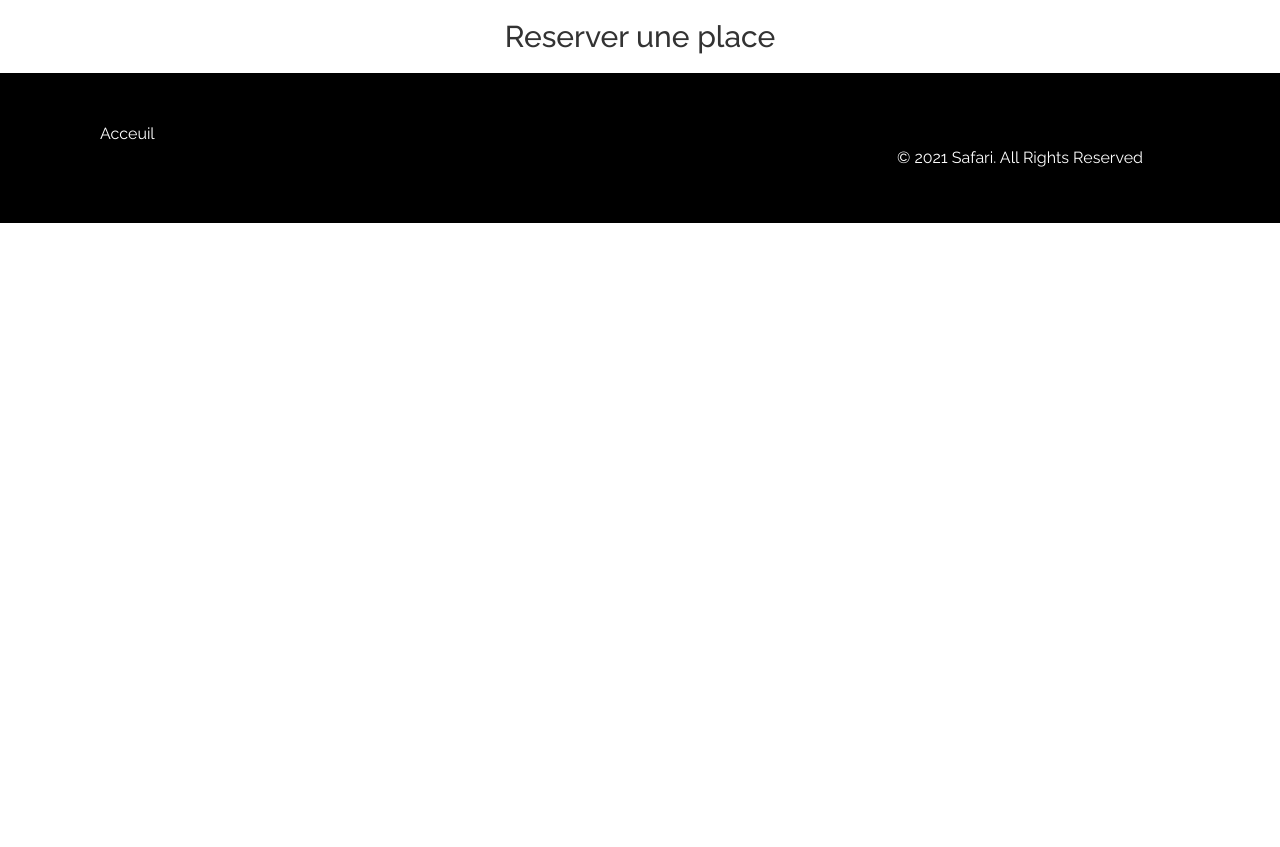
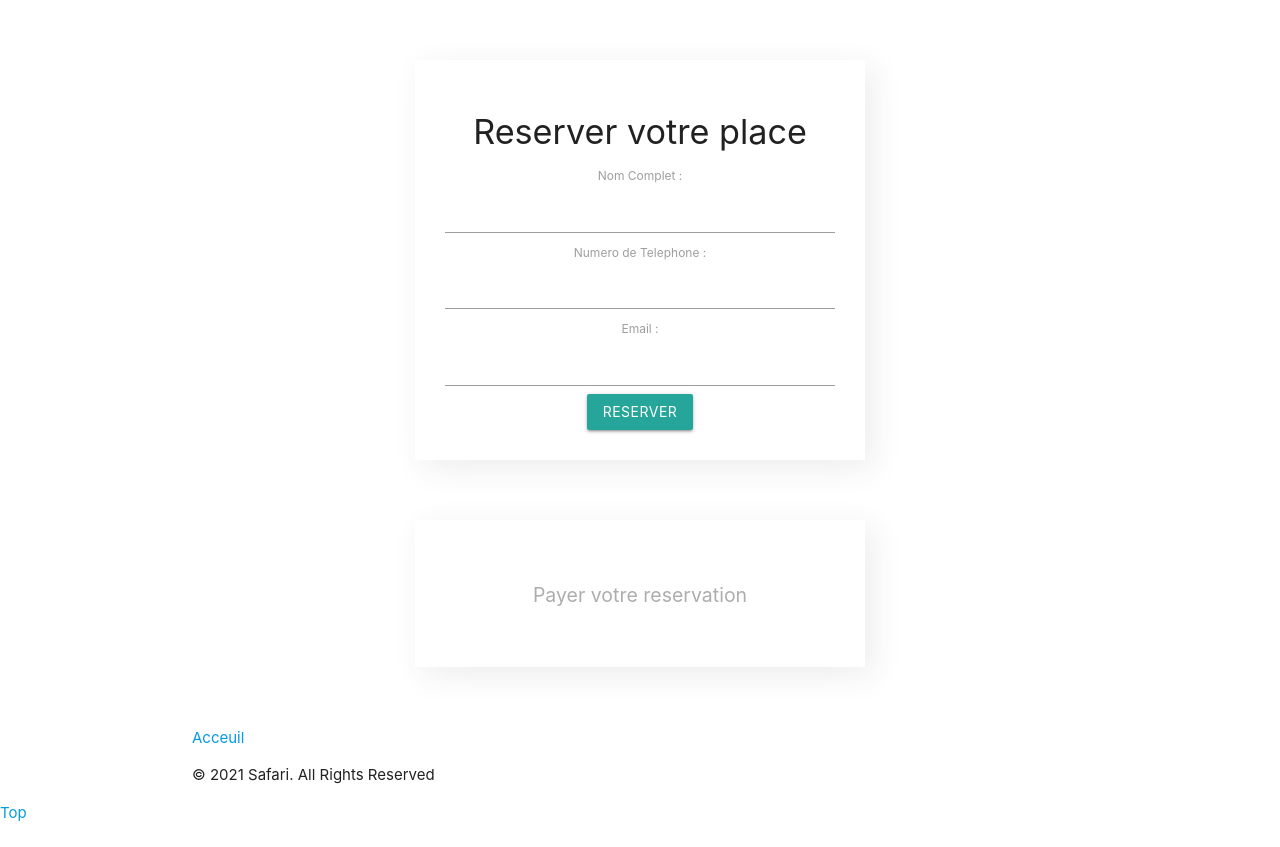
Before and after one commit to thasipablo/safari, a Django app: page /agence/programmes/1/reservation/ in a window 1280 px wide. Before the commit the page ends 223 px from the top, so only its background shows below. Run offline with Django 3.2, Linux system fonts and the light colour scheme; some libraries are stand-ins or nearby versions.

Commit message:
Servation pay page ajoute

```diff
--- a/acceuil/static/acceuil/css/app.css
+++ b/acceuil/static/acceuil/css/app.css
@@ -31,6 +31,9 @@
   color: white !important;
   background: orange !important;
 }
+.program .infos {
+  margin-top: 1rem;
+}
 .program {
   width: 20%;
   padding: 1.5rem;
@@ -56,8 +59,23 @@
   height: 50px;
 }
 
-.reservation-wrapper {
-  display: flex;
-  justify-content: space-evenly;
+.reservation-payement,
+.reservation-form,
+.dom-ready {
+  text-align: center;
+  width: 450px;
+  margin: 4rem auto;
   padding: 2rem;
 }
+
+.reservation-payement,
+.reservation-form {
+  padding: 2rem;
+  box-shadow: 0.5rem 0.5rem 2rem #33333317;
+}
+
+.reservation-payement h2 {
+  font-size: 1.3rem;
+  margin-bottom: 2rem;
+  color: #adadad;
+}
--- a/acceuil/templates/acceuil/_base.html
+++ b/acceuil/templates/acceuil/_base.html
@@ -18,6 +18,7 @@
     />
     <!-- /fonts -->
     <!-- css -->
+    {% block styles %}
     <link
       href="{% static 'acceuil/css/bootstrap.min.css' %}"
       rel="stylesheet"
@@ -61,6 +62,7 @@
       media="all"
     />
     <!-- /css -->
+    {% endblock %}
     <!-- js -->
     <script src="{% static 'acceuil/js/modernizr.min.js' %}"></script>
     <!-- /js -->
--- a/agence/forms.py
+++ b/agence/forms.py
@@ -1,8 +1,20 @@
 from django.forms import ModelForm
-from .models import Programme
+from .models import Programme, Reservation, Client
 
 
 class ProgrammeForm(ModelForm):
     class Meta:
         model = Programme
         fields = '__all__'
+
+
+class ReservationForm(ModelForm):
+    class Meta:
+        model = Reservation
+        fields = '__all__'
+
+
+class ClientForm(ModelForm):
+    class Meta:
+        model = Client
+        fields = '__all__'
--- a/agence/templates/agence/pages/paypal.html
+++ b/agence/templates/agence/pages/paypal.html
@@ -1,3 +1,4 @@
+<div>
   <!-- Set up a container element for the button -->
   <div id="paypal-button-container"></div>
 
@@ -30,8 +31,7 @@
               orderData,
               JSON.stringify(orderData, null, 2)
             );
-              var transaction =
-                orderData.purchase_units[0].payments.captures[0];
+            var transaction = orderData.purchase_units[0].payments.captures[0];
             alert(
               "Transaction " +
                 transaction.status +
@@ -50,11 +50,10 @@
 
         // Styles
         style: {
-                color:  'blue',
-                shape:  'pill',
-            }
+          color: "blue",
+          shape: "pill",
+        },
       })
       .render("#paypal-button-container");
   </script>
-  </body>
-</html>
+</div>
--- /dev/null
+++ b/agence/templates/agence/pages/reservation-succes.html
@@ -0,0 +1 @@
+<h1>Reservation enregistrée avec succès</h1>
--- a/agence/templates/agence/pages/reservation.html
+++ b/agence/templates/agence/pages/reservation.html
@@ -1,47 +1,23 @@
 {% extends 'acceuil/_base.html' %}
+{% load static %}
+
+{% block styles %}
+    <link rel="stylesheet" href="{% static 'dashboard/css/materialize.min.css' %}">
+    <link rel="stylesheet" href="{% static 'acceuil/css/app.css' %}">
+{% endblock %}
 
 <!-- main content -->
 {% block main %}
-<div class="reservation-wrapper">
-  {% comment %}
-  <div class="programme">
-    <h2>{{program.agency.name}}</h2>
-    <div>
-      <table>
-        <tr>
-          <td>Lieu de depart</td>
-          <th>{{program.go_from}}</th>
-        </tr>
-        <tr>
-          <td>Destination</td>
-          <th>{{program.go_to}}</th>
-        </tr>
-        <tr>
-          <td>Places disponibles</td>
-          <th>{{program.places}}</th>
-        </tr>
-        <tr>
-          <td>Prix de Billet</td>
-          <th>{{program.price}}$</th>
-        </tr>
-        <tr>
-          <td>Date et heure de depart</td>
-          <th>{{program.go_date_time}}</th>
-        </tr>
-      </table>
-    </div>
-  </div>
-  <div class="participents">
-    <h2>Participants</h2>
-  </div>
-  <div class="form">
-    <h2>Completer pour reserver</h2>
-    <form>
-      {% csrf_token %} {{form.as_p}}
-      <button type="submit">Reserver</button>
-    </form>
-  </div>
-  {% endcomment %}
-  <h2>Reserver une place</h2>
+<div class="reservation-form">
+  <h4>Reserver votre place</h4>
+  <form action="#">
+    {% csrf_token %} {{form}}
+    <button type="submit" class="btn">Reserver</button>
+  </form>
 </div>
-{% include 'agence/pages/paypal.html' %} {% endblock %}
+<div class="reservation-payement">
+  <h2>Payer votre reservation</h2>
+  {% include 'agence/pages/paypal.html' %}
+</div>
+<!---->
+{% endblock %}
--- a/agence/views.py
+++ b/agence/views.py
@@ -1,7 +1,7 @@
 from django.shortcuts import render, redirect
 
-from .models import Programme, Agence
-from .forms import ProgrammeForm
+from .models import Programme, Agence, Reservation
+from .forms import ProgrammeForm, ReservationForm, ClientForm
 
 
 def programmes(request):
@@ -24,4 +24,10 @@
         return redirect('dashboard:home')
 
 def reservation(request, programme_id):
-    return render(request, 'agence/pages/reservation.html')
+    form = ClientForm()
+    if request.method == 'POST':
+        form = ClientForm(request.POST)
+        if (form.is_valid):
+            form.save()
+        return render(request, 'agence/pages/reservation-succes.html')
+    return render(request, 'agence/pages/reservation.html', {'form': form})
--- a/dashboard/templates/dashboard/layouts/_programme_details.html
+++ b/dashboard/templates/dashboard/layouts/_programme_details.html
@@ -22,7 +22,7 @@
       <div class="col s12 m3">
         <div class="card-panel blue darken-1">
           <span class="white-text">
-            <span class="card-title">{{programme.places}}</span> <br />
+            <span class="card-title">18</span> <br />
             Places Libres
           </span>
         </div>
@@ -30,7 +30,7 @@
       <div class="col s12 m3">
         <div class="card-panel blue darken-1">
           <span class="white-text">
-            <span class="card-title">{{programme.places}}</span> <br />
+            <span class="card-title">0</span> <br />
             Places Payées
           </span>
         </div>
```
Also changed, not shown: agence/templates/agence/layouts/_programmes.html (+6 -3 lines), 2 other files. Lines whose indentation alone changed are shown as unchanged.
